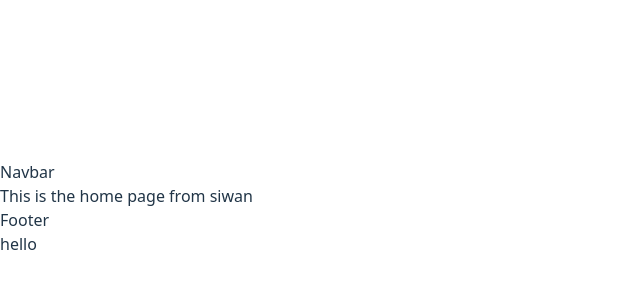
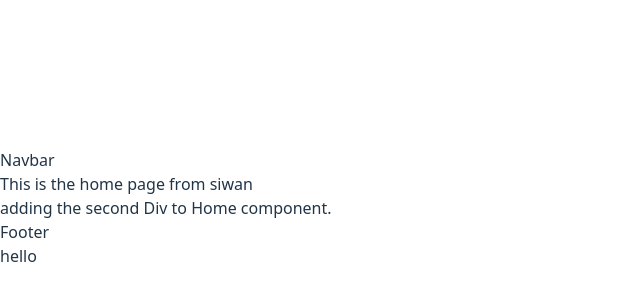
Before and after one commit to RenuYadav4/clone_practice, a React (Vite) app: page / in a window 1280 px wide. Shown: the part 192-492 px from the top of the page, without its empty margins (0-640 px from the left). Built offline with nearby package versions, Linux system fonts and the light colour scheme.

Commit message:
div has added successfully

```diff
--- a/src/components/Home.jsx
+++ b/src/components/Home.jsx
@@ -2,7 +2,10 @@ import React from 'react'
 
 const Home = () => {
   return (
-    <div>This is the home page <span> from siwan</span> <br /> </div>
+    <>
+        <div>This is the home page <span> from siwan</span> <br /> </div>
+        <div>adding the second Div to Home component.</div>
+    </>
   )
 }
 
```
